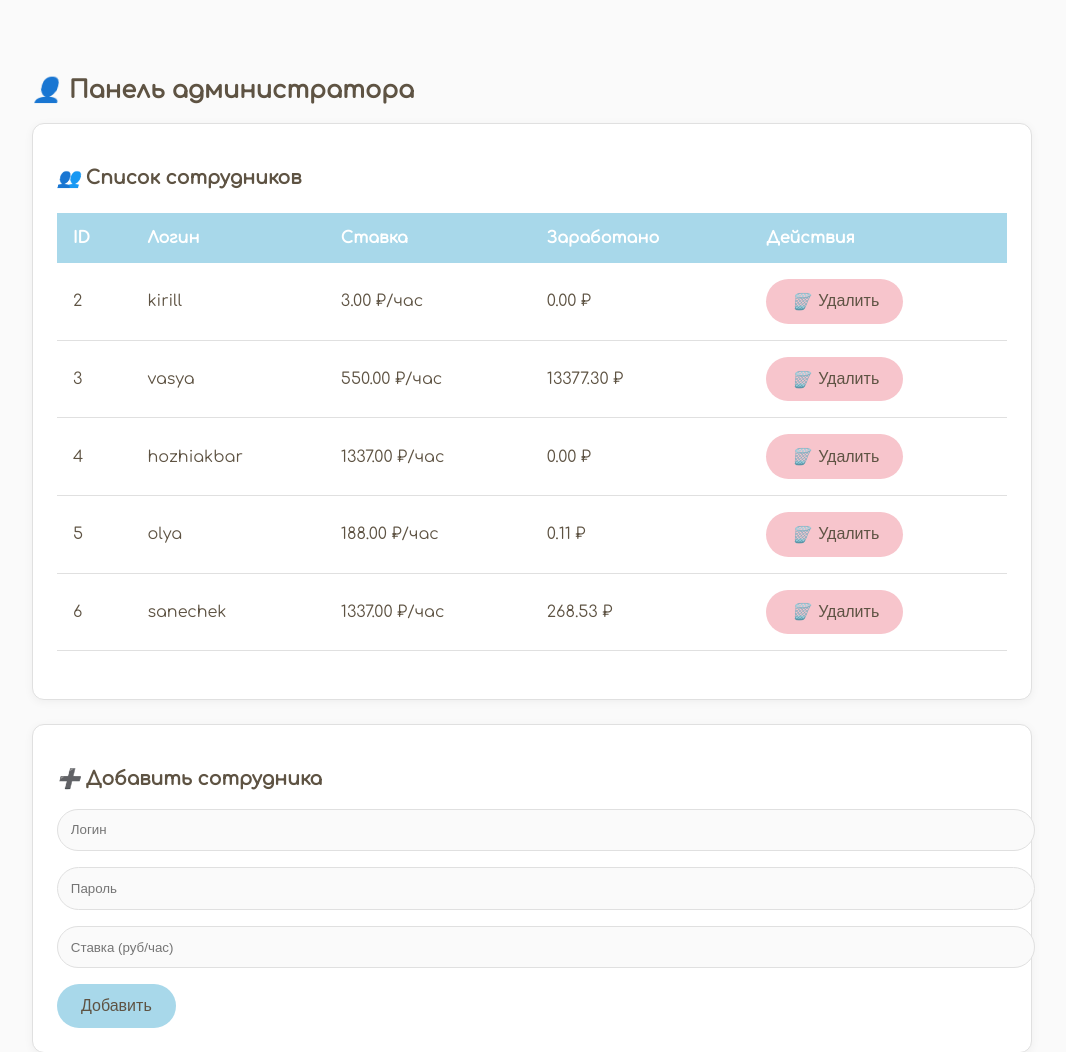
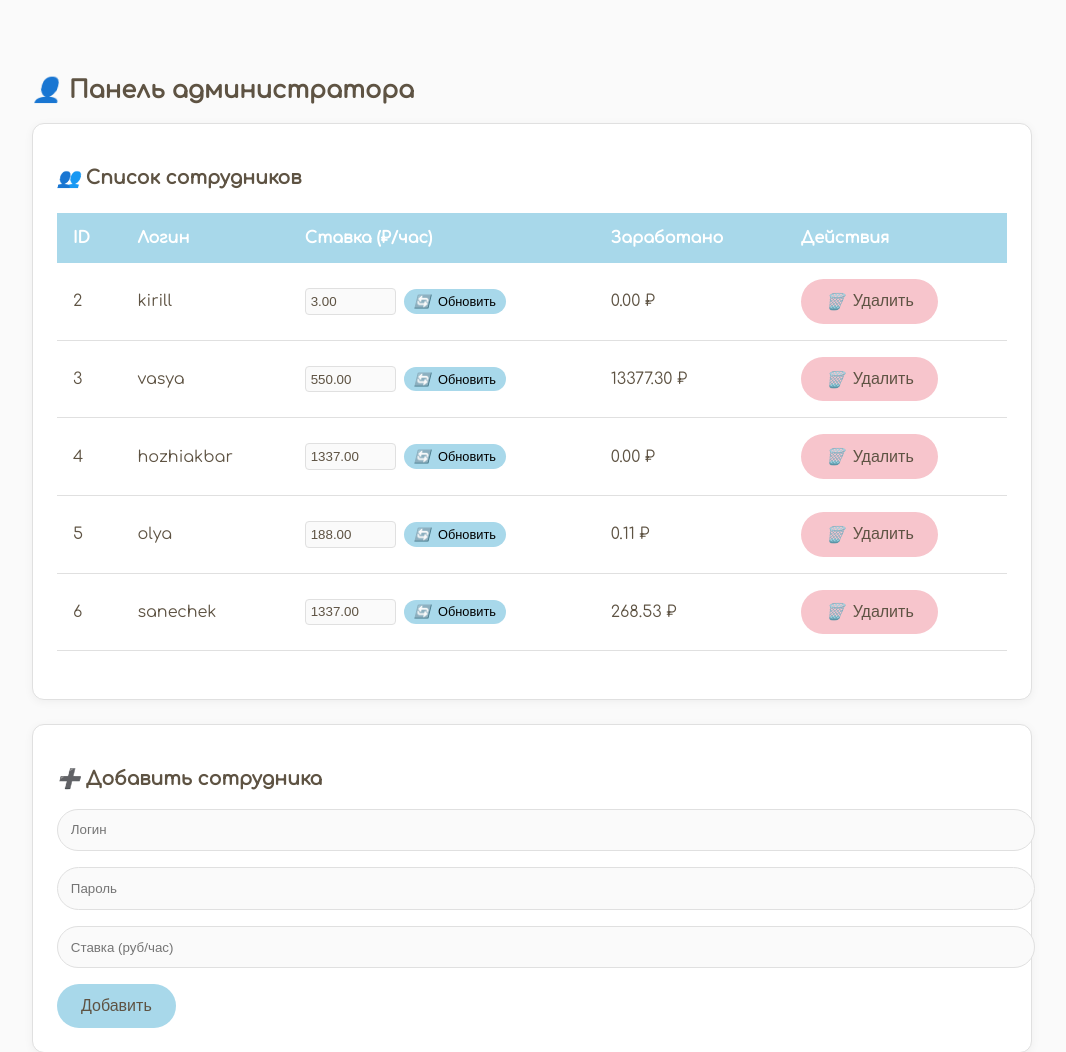
Before and after one commit to unixenjoyer/diplombik, a Flask app: page /admin in a window 1280 px wide. Shown: the part 94-1146 px from the top of the page, without its empty margins (108-1174 px from the left). Run offline with Flask 3, Linux system fonts and the light colour scheme; a user stored in the database is signed in.

Commit message:
v 1.1
omg

```diff
--- a/app.py
+++ b/app.py
@@ -154,6 +154,32 @@ def delete_employee(employee_id):
 
     return redirect(url_for('admin'))
 
+@app.route('/admin/update_rate/<int:employee_id>', methods=['POST'])
+@login_required
+def update_rate(employee_id):
+    if not session.get('is_admin'):
+        flash('Доступ запрещён!', 'error')
+        return redirect(url_for('work'))
+
+    employee = User.query.get(employee_id)
+    if not employee:
+        flash('Сотрудник не найден!', 'error')
+    elif employee.is_admin:
+        flash('Нельзя изменить ставку администратора!', 'error')
+    else:
+        try:
+            new_rate = float(request.form['hourly_rate'])
+            if new_rate <= 0:
+                flash('Ставка должна быть больше 0!', 'error')
+            else:
+                employee.hourly_rate = new_rate
+                db.session.commit()
+                flash(f'Ставка для {employee.username} обновлена!', 'success')
+        except ValueError:
+            flash('Некорректное значение ставки!', 'error')
+
+    return redirect(url_for('admin'))
+
 @app.route('/logout')
 def logout():
     session.clear()
--- a/static/style.css
+++ b/static/style.css
@@ -154,6 +154,30 @@ footer {
   border-bottom: 1px solid var(--border);
 }
 
+.rate-form {
+  display: flex;
+  gap: 0.5rem;
+  align-items: center;
+}
+
+.rate-input {
+  width: 80px;
+  padding: 0.3rem;
+  border-radius: 4px;
+  border: 1px solid var(--border);
+}
+
+.btn-small {
+  padding: 0.3rem 0.6rem;
+  font-size: 0.8rem;
+}
+
+.icon-update:before { content: "🔄"; }
+
+.admin-section {
+  padding: 1.5rem 0;
+}
+
 /* Flash Messages */
 .flash {
   padding: 1rem;
@@ -169,6 +193,22 @@ footer {
 .flash.error {
   background-color: var(--error);
   color: var(--error-text);
+}
+
+/* Добавляем в конец файла */
+.btn-update {
+  background-color: var(--primary);
+  transition: all 0.2s;
+}
+
+.btn-update:hover {
+  transform: scale(1.05);
+  background-color: #8bc34a;
+}
+
+.rate-input:focus {
+  border-color: var(--primary);
+  box-shadow: 0 0 0 2px rgba(139, 195, 74, 0.3);
 }
 
 /* Responsive */
--- a/templates/admin.html
+++ b/templates/admin.html
@@ -13,7 +13,7 @@
           <tr>
             <th>ID</th>
             <th>Логин</th>
-            <th>Ставка</th>
+            <th>Ставка (₽/час)</th>
             <th>Заработано</th>
             <th>Действия</th>
           </tr>
@@ -23,7 +23,15 @@
           <tr>
             <td>{{ employee.id }}</td>
             <td>{{ employee.username }}</td>
-            <td>{{ "%.2f"|format(employee.hourly_rate) }} ₽/час</td>
+            <td>
+              <form action="{{ url_for('update_rate', employee_id=employee.id) }}" method="POST" class="rate-form">
+                <input type="number" name="hourly_rate" value="{{ "%.2f"|format(employee.hourly_rate) }}"
+                      step="0.01" min="0" class="rate-input">
+                <button type="submit" class="btn btn-small btn-update">
+                  <i class="icon-update"></i> Обновить
+                </button>
+              </form>
+            </td>
             <td>{{ "%.2f"|format(employee.total_earned) }} ₽</td>
             <td>
               <form action="{{ url_for('delete_employee', employee_id=employee.id) }}" method="POST"
@@ -51,7 +59,7 @@
         <input type="password" name="password" placeholder="Пароль" required class="form-control">
       </div>
       <div class="form-group">
-        <input type="number" name="hourly_rate" placeholder="Ставка (руб/час)" step="0.01" required class="form-control">
+        <input type="number" name="hourly_rate" placeholder="Ставка (руб/час)" step="0.01" min="0" required class="form-control">
       </div>
       <button type="submit" class="btn btn-primary">Добавить</button>
     </form>
@@ -63,9 +71,40 @@
   padding: 1.5rem 0;
 }
 
+.rate-form {
+  display: flex;
+  gap: 0.5rem;
+  align-items: center;
+}
+
+.rate-input {
+  width: 80px;
+  padding: 0.3rem;
+  border-radius: 4px;
+  border: 1px solid var(--border);
+  background-color: var(--bg);
+  color: var(--text);
+}
+
+.btn-small {
+  padding: 0.3rem 0.6rem;
+  font-size: 0.8rem;
+}
+
+.btn-update {
+  background-color: var(--primary);
+  transition: all 0.2s;
+}
+
+.btn-update:hover {
+  transform: scale(1.05);
+  opacity: 0.9;
+}
+
 .icon-user:before { content: "👤"; }
 .icon-team:before { content: "👥"; }
 .icon-add:before { content: "➕"; }
 .icon-delete:before { content: "🗑️"; }
+.icon-update:before { content: "🔄"; }
 </style>
 {% endblock %}
```
Also changed, not shown: models.py (+21 -0 lines), instance/worklogger.db.
